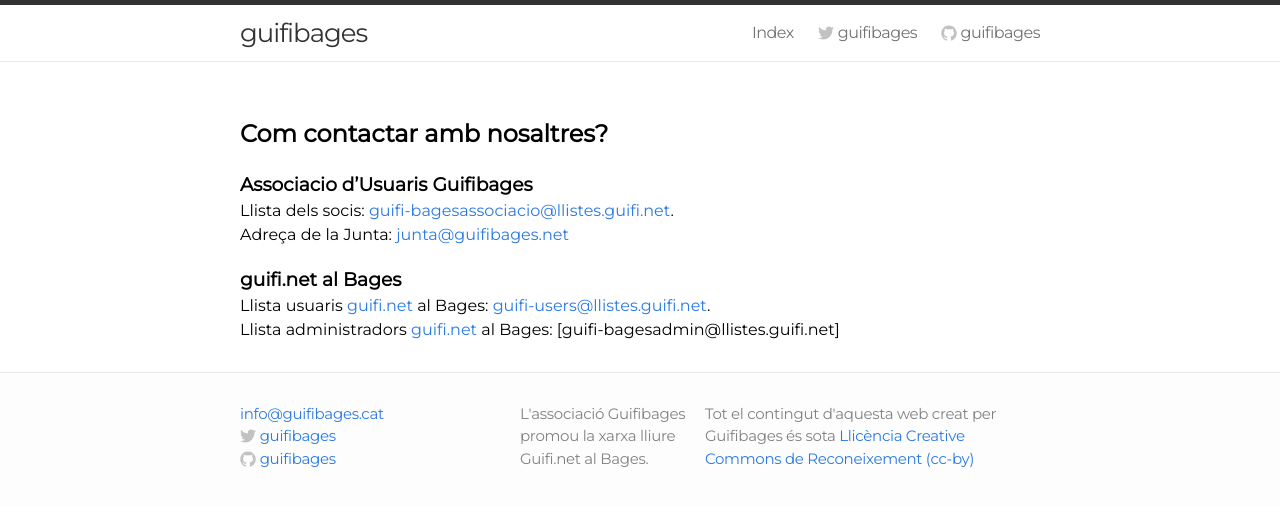
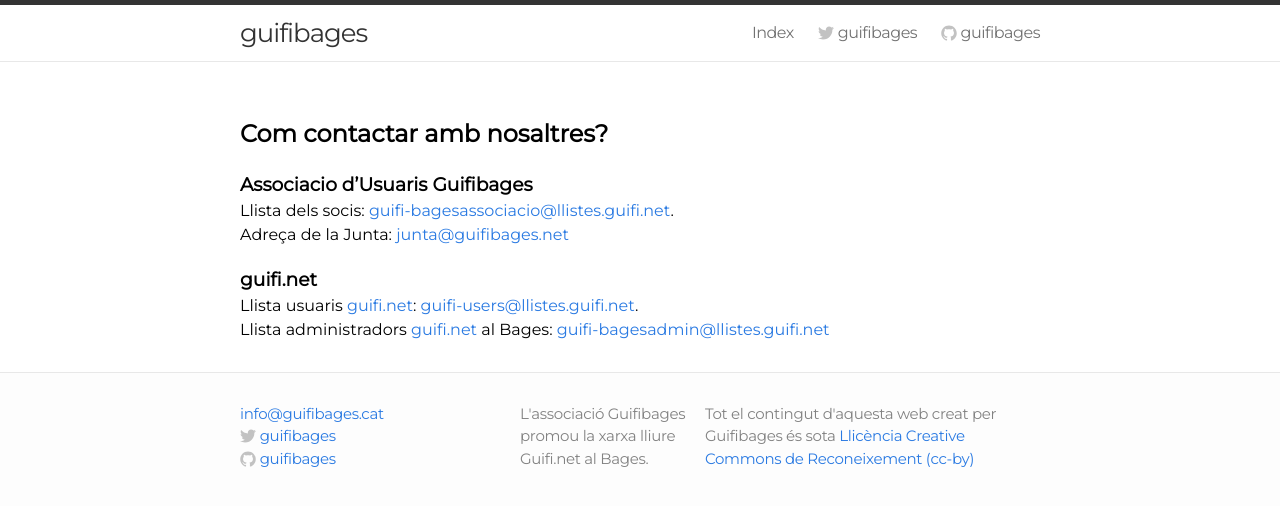
Before and after one commit to guifibages/guifibages.github.io, a Jekyll site: the page built from doc/contacte/index.md, in a window 1280 px wide. Shown: the top 506 px of the page. Built offline with Jekyll 4.4.1, drawn with Linux system fonts in a browser that asks for light colours.

Commit message:
Update index.md

```diff
--- a/doc/contacte/index.md
+++ b/doc/contacte/index.md
@@ -9,7 +9,7 @@
 
 Adreça de la Junta: [junta@guifibages.net](mailto:junta@guifibages.net)
 
-###guifi.net al Bages
-Llista usuaris [guifi.net](https://guifi.net) al Bages: [guifi-users@llistes.guifi.net](mailto:guifi-users@llistes.guifi.net).
+###guifi.net
+Llista usuaris [guifi.net](https://guifi.net): [guifi-users@llistes.guifi.net](mailto:guifi-users@llistes.guifi.net).
 
-Llista administradors [guifi.net](https://guifi.net) al Bages: [guifi-bagesadmin@llistes.guifi.net]
+Llista administradors [guifi.net](https://guifi.net) al Bages: [guifi-bagesadmin@llistes.guifi.net](ailto:guifi-bagesadmins@llistes.guifi.net)
```
